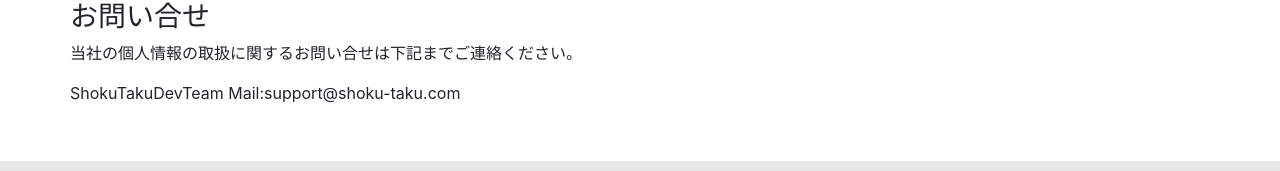
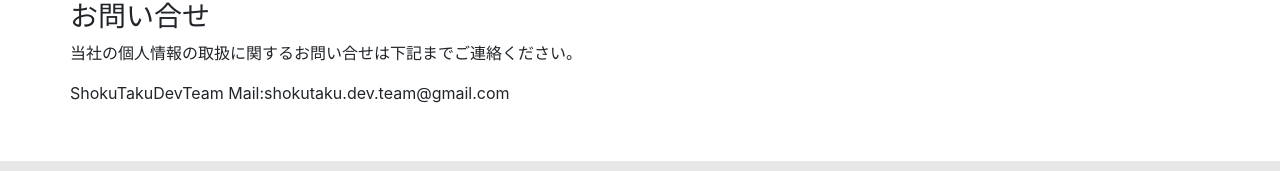
Before and after one commit to hayatetabata/ShokuTakuOfficial, a Nuxt app: page /terms/privacy in a window 1280 px wide. Shown: the part 722-893 px from the top of the page. Built offline with nearby package versions, Linux system fonts and the light colour scheme.

Commit message:
Change mail address

```diff
--- a/pages/terms/privacy.vue
+++ b/pages/terms/privacy.vue
@@ -65,5 +65,5 @@
         | 当社の個人情報の取扱に関するお問い合せは下記までご連絡ください。
     b-row
       p
-        | ShokuTakuDevTeam Mail:support@shoku-taku.com
+        | ShokuTakuDevTeam Mail:shokutaku.dev.team@gmail.com
 </template>
```
